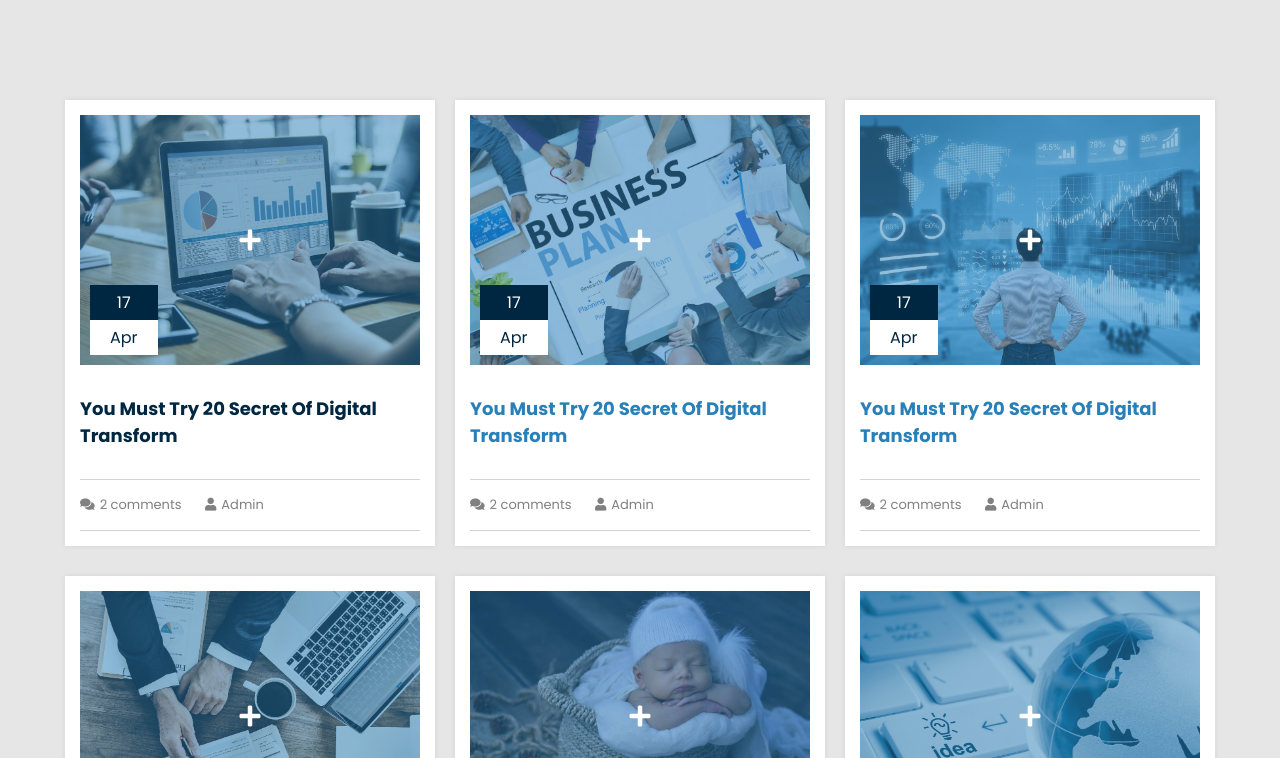
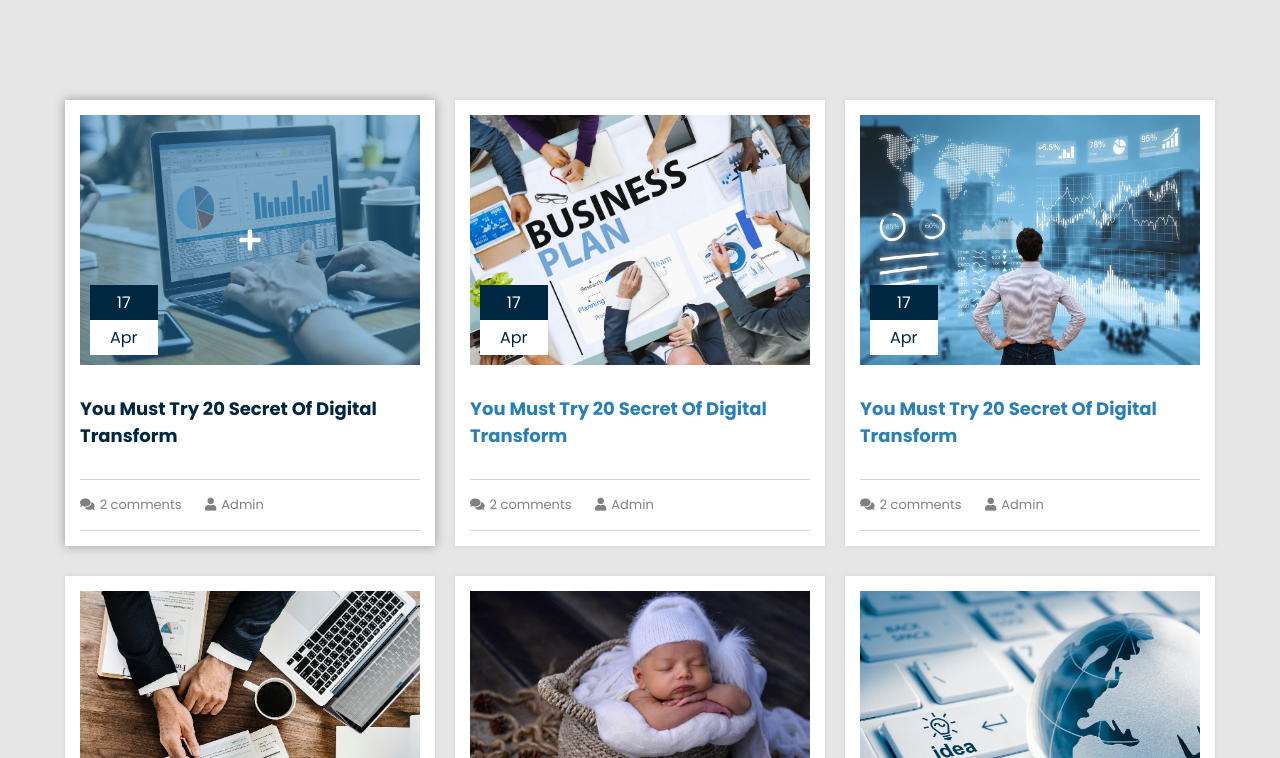
Before and after one commit to ismailgsv/PragmatechFoundationProject, a plain HTML site: page grid animation/index.html in a window 1280 px wide. In both pictures the pointer is over the element 249 px from the left and 422 px from the top of the page. Shown: the top 758 px of the page. Drawn offline with Linux system fonts and the light colour scheme; files whose address does not match are found by name; a web font is replaced by a local one.

Commit message:
adding animation

```diff
--- a/grid animation/css/style.css
+++ b/grid animation/css/style.css
@@ -7,7 +7,7 @@ body{
     background: rgb(230, 230, 230);
 }
 *{
-    transition: all .4s linear;
+    transition: all .5s linear;
 }
 #blog{
     padding: 100px 0px;
@@ -23,6 +23,7 @@ body{
 .image{
     height: 250px;
     position: relative;
+    overflow: hidden;
 }
 .blog-date{
     position: absolute;
@@ -42,7 +43,7 @@ body{
     width: 100%;
     height: 100%;
     position: absolute;
-    background: rgba(41, 128, 185, .5);
+    background: rgba(41, 128, 185, .0);
     top: 0px;
     left: 0px;
     z-index: 2;
@@ -56,6 +57,7 @@ body{
     z-index: 3;
     font-size: 1.5em;
     color: white;
+    opacity: 0;
 }
 img{
     width: 100%;
@@ -68,7 +70,7 @@ h3{
     color: #2980b9;
     margin: 30px 0px;
 }
-h3:hover{
+.blog-item:hover h3{
     color: #002741;
 }
 .blog-info{
@@ -111,6 +113,20 @@ h3:hover{
 .col-4{
     width: calc((100%/3) - 20px);
     margin: 5px;
+}
+.blog-item:hover{
+    box-shadow: 0px 0px 10px rgb(151, 151, 151);
+}
+.blog-item:hover .image-overlay{
+    background: rgba(41, 128, 185, .5);
+    transform: rotateX(180deg);
+}
+.blog-item:hover .image-icon{
+    opacity: 1;
+    transform: rotate(360deg);
+}
+.blog-item:hover img{
+    transform: scale(1.1);
 }
 
 @media (max-width: 576px) {
```
